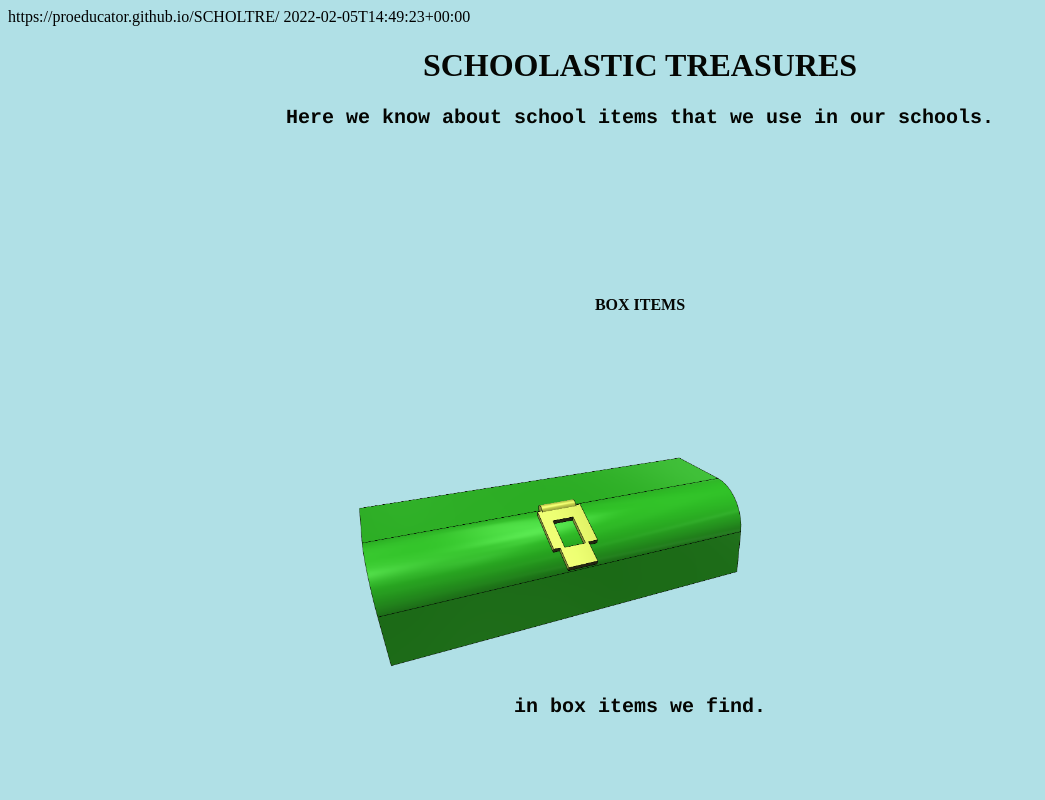
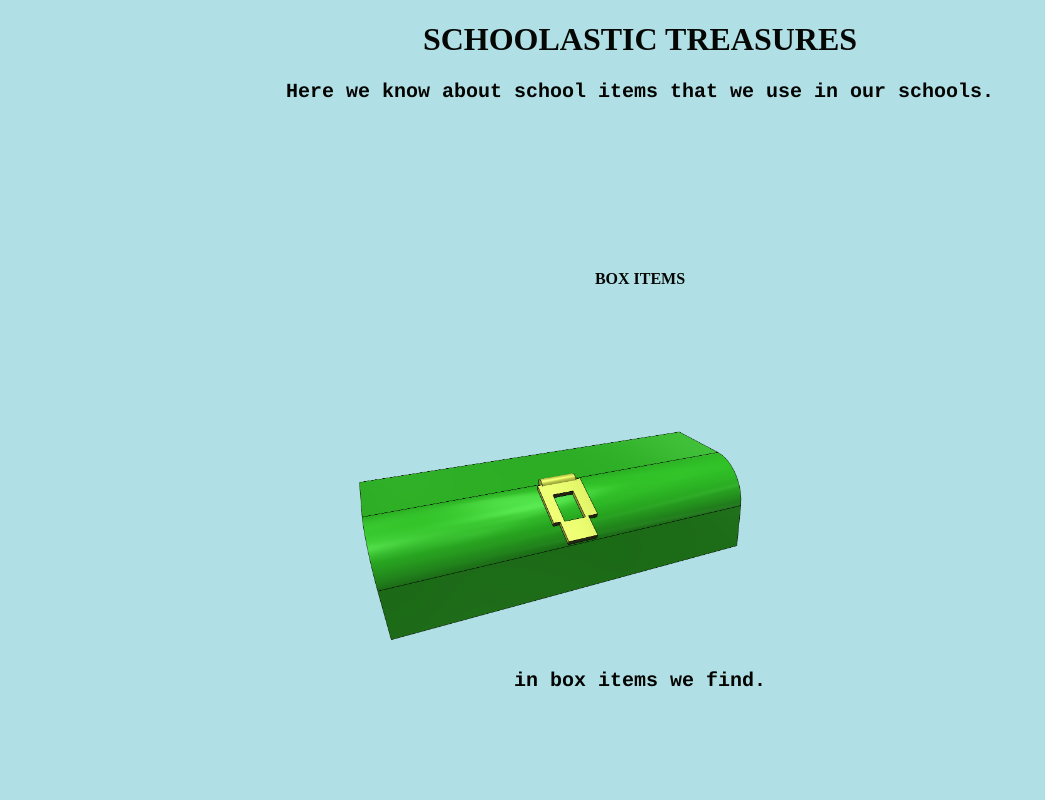
Before and after one commit to ProAlok/SCHOLTRE, a plain HTML site: page index.html in a window 1280 px wide. Shown: the top 800 px of the page, without its empty margins (0-1045 px from the left). Drawn offline with Linux system fonts and the light colour scheme.

Commit message:
Update index.html

```diff
--- a/index.html
+++ b/index.html
@@ -2,13 +2,12 @@
 <html>
     <head>
 
-<urlset xmlns="http://www.sitemaps.org/schemas/sitemap/0.9" xmlns:xsi="http://www.w3.org/2001/XMLSchema-instance" xsi:schemaLocation="http://www.sitemaps.org/schemas/sitemap/0.9 http://www.sitemaps.org/schemas/sitemap/0.9/sitemap.xsd">
-<!--  created with Free Online Sitemap Generator www.xml-sitemaps.com  -->
-<url>
-<loc>https://proeducator.github.io/SCHOLTRE/</loc>
-<lastmod>2022-02-05T14:49:23+00:00</lastmod>
-</url>
-</urlset>
+
+
+
+
+
+
 
 <!-- Global site tag (gtag.js) - Google Analytics -->
 <script async src="https://www.googletagmanager.com/gtag/js?id=UA-217687875-4"></script>
```
